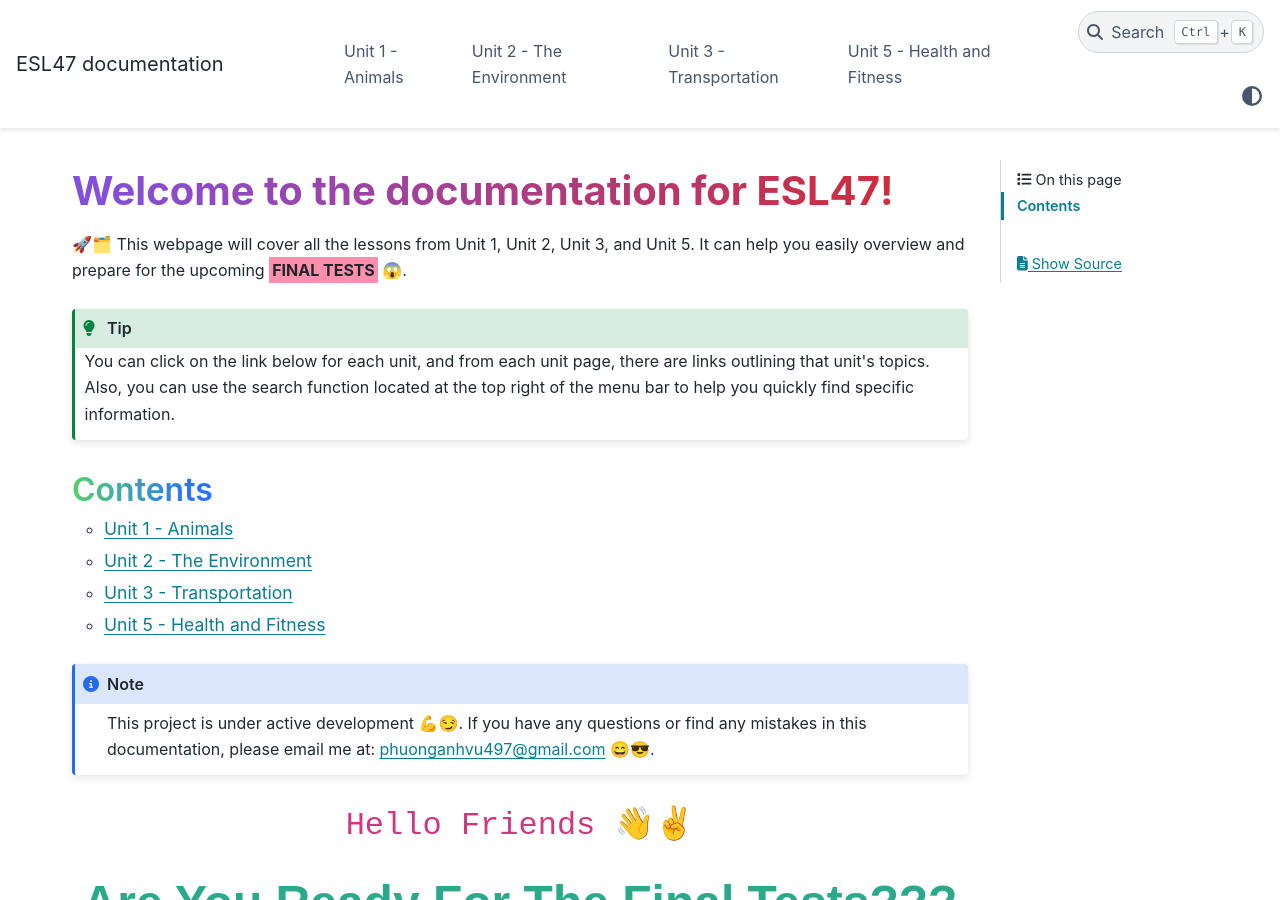
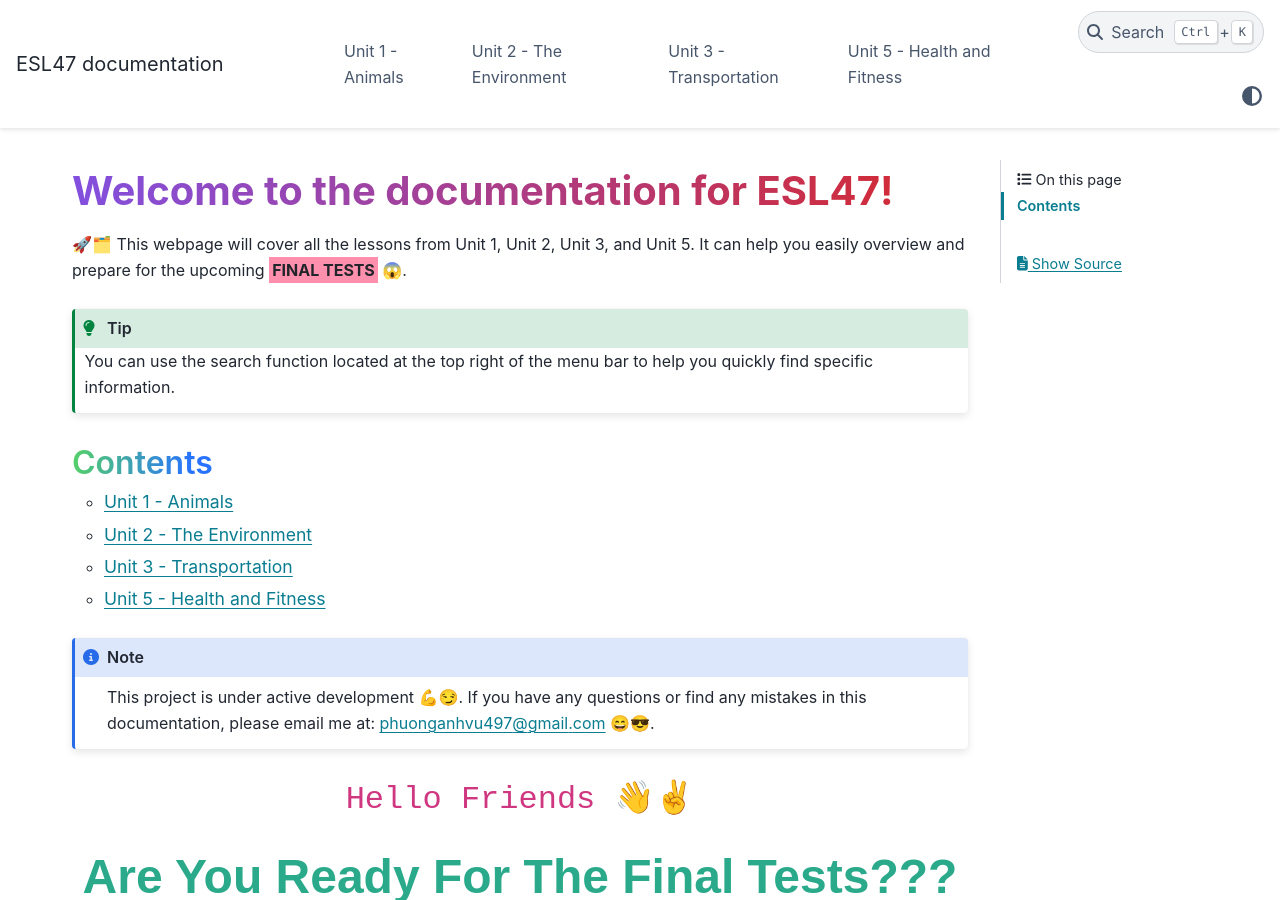
Before and after one commit to vpa24/ESL-47---Intermediate-Low-Integrated-Reading-Writing, a Sphinx documentation site: the page built from docs/source/index.rst, in a window 1280 px wide and 900 px high. Built offline with Sphinx 7.4.7 and the PyData theme 0.15.4, drawn with Linux system fonts in a browser that asks for light colours; some web fonts are replaced.

Commit message:
update content

```diff
--- a/docs/source/index.rst
+++ b/docs/source/index.rst
@@ -9,7 +9,7 @@
 .. tip::
    .. raw:: html
 
-      You can click on the link below for each unit, and from each unit page, there are links outlining that unit's topics. Also, you can use the search function located at the top right of the menu bar to help you quickly find specific information.
+      You can use the search function located at the top right of the menu bar to help you quickly find specific information.
 
 
 Contents
```
